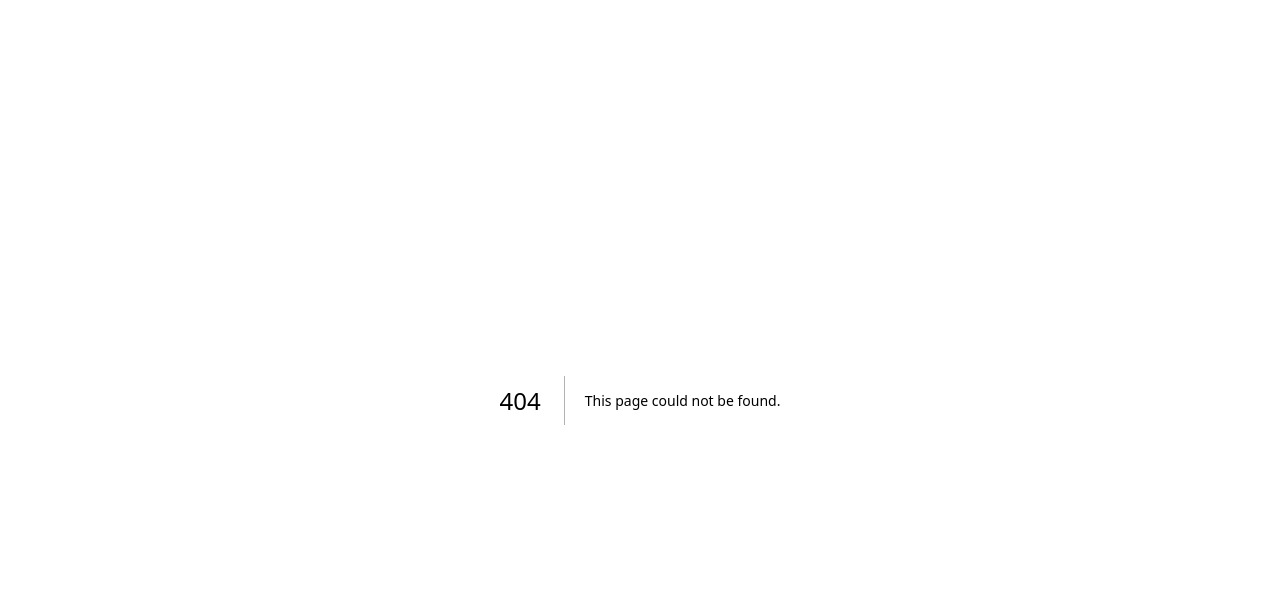
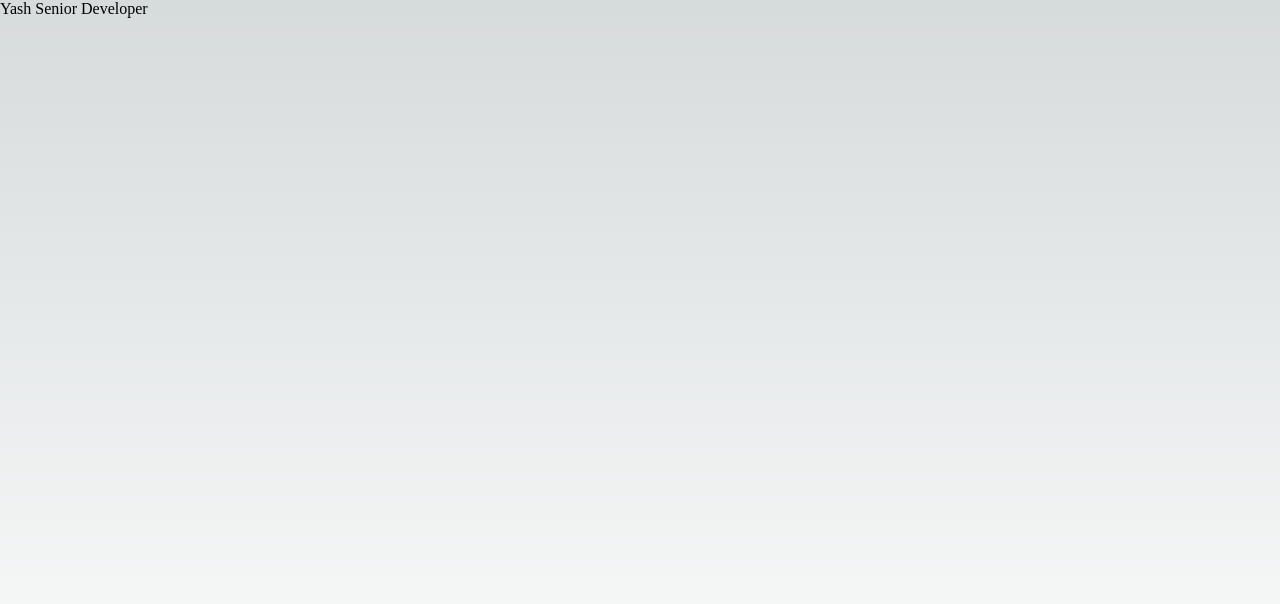
Before and after one commit to Akash-Rajmane/nextjs, a Next.js app: page /aboutus/1 in a window 1280 px wide. Before the commit this address had no page. Shown: the top 604 px of the page. Built offline with nearby package versions, Linux system fonts and the light colour scheme.

Commit message:
added dynamic page routes

```diff
--- /dev/null
+++ b/src/pages/aboutus/[devId].js
@@ -0,0 +1,35 @@
+import React from 'react';
+import { useRouter } from 'next/router';
+
+const Developer = () => {
+  const router  = useRouter();
+
+  const devId = router.query.devId;
+  console.log(devId);
+
+  const details =  [
+
+    { id : 1, name: 'Yash', role: 'Senior Developer'},
+
+    { id : 2, name: 'Vaibhav', role: 'Backend Developer'},
+
+    { id : 3, name: 'Suresh', role: 'Frontend Developer'}
+
+  ]
+
+  const developer = details.find(el=>el.id==devId);
+
+
+
+  return (
+    <div style={{height:"100vh"}}>
+      {developer ?
+       <>
+        {developer.name} {developer.role}
+      </> :
+       <p>Developer does not exist</p> }
+    </div>
+  )
+}
+
+export default Developer;
```
Also changed, not shown: src/pages/aboutus/developer.js (deleted, +0 -9 lines).
